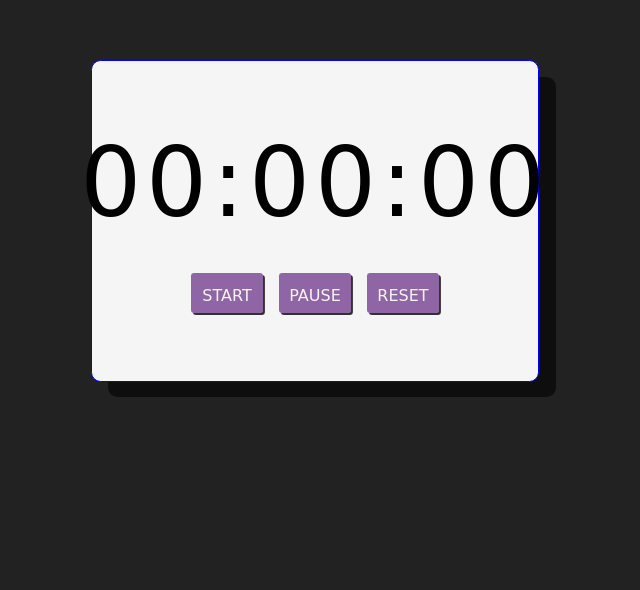
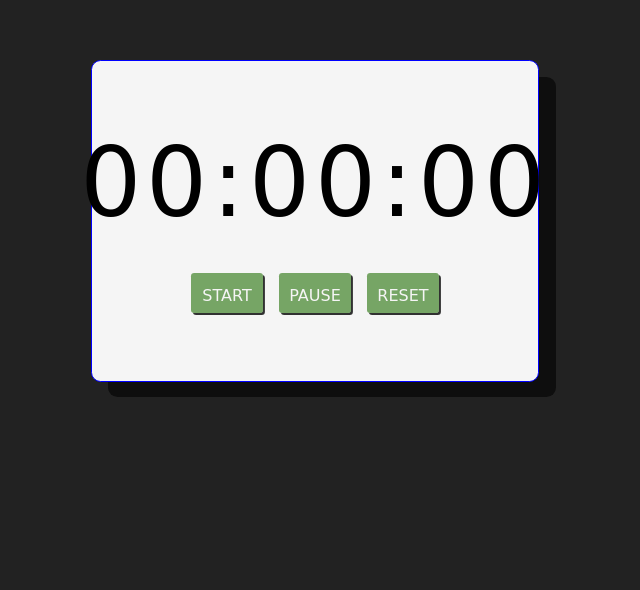
Before and after one commit to the-ander-code/stopwatch, a plain HTML site: page index.html in a window 1280 px wide. Shown: the part 131-721 px from the top of the page, without its empty margins (325-965 px from the left). Drawn offline with Linux system fonts and the light colour scheme; a web font is replaced by a local one.

Commit message:
changed colors

```diff
--- a/css/main.css
+++ b/css/main.css
@@ -6,8 +6,8 @@
         --clr-bcg:#222;
         --clr-font:#111;
         --clr-cont:#f5f5f5;
-        --clr-acc:#4b057099;
-        --clr-acc-hov:#4b0570;
+        --clr-acc:rgba(34, 112, 5, 0.6);
+        --clr-acc-hov:#014a19;
 
         --font1:'Anybody', cursive;
         --font2:'Bitter', serif;
```
